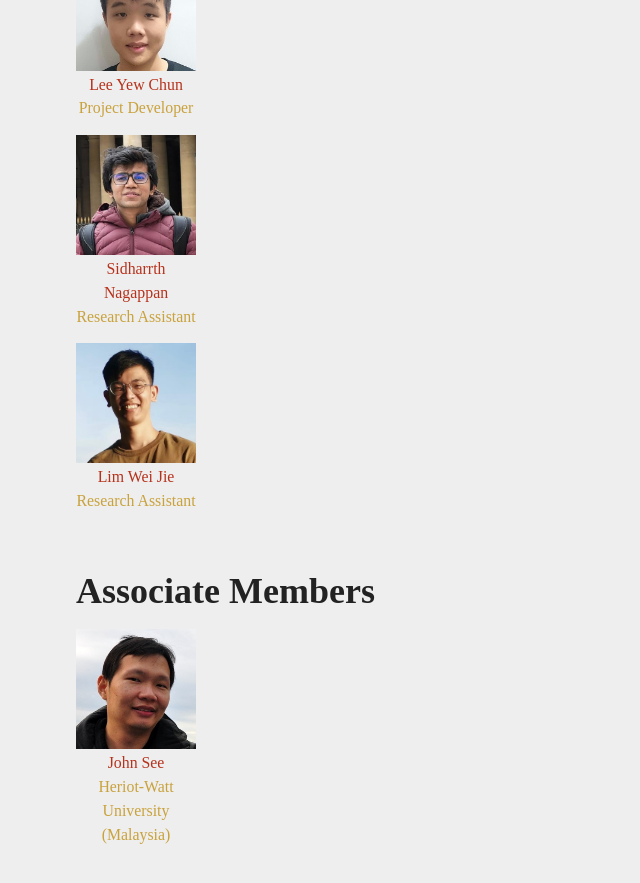
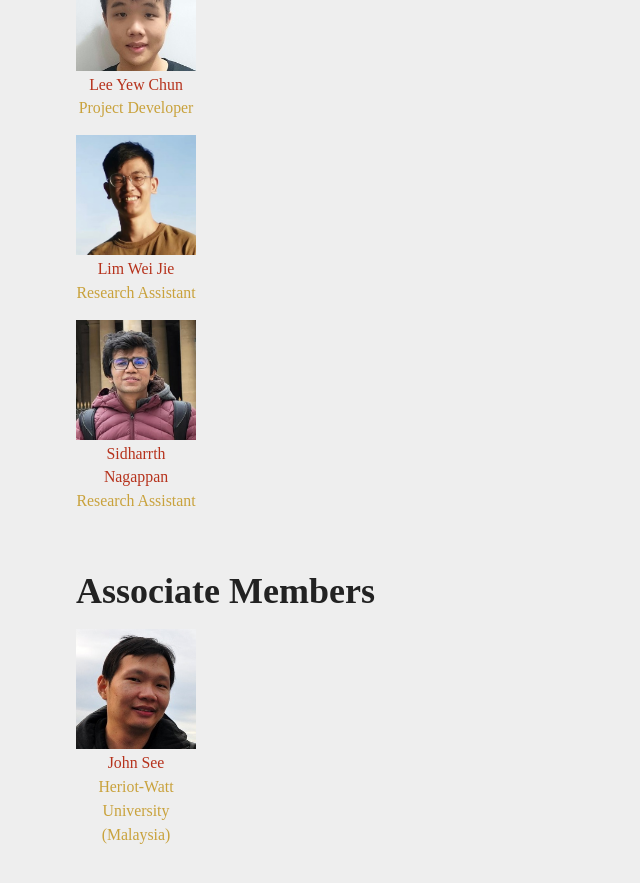
Before and after one commit to viprlab/viprlab.github.io, a Jekyll site: the page built from people.md, in a window 1280 px wide and 900 px high, scrolled down 2903 px. Shown: the top 883 px of the window, without its empty margins (0-640 px from the left). Built offline with Jekyll 4.4.1, drawn with Linux system fonts in a browser that asks for light colours.

Commit message:
Update people.md

```diff
--- a/people.md
+++ b/people.md
@@ -27,9 +27,8 @@ permalink: /people/
 ## Research Assistants / Project Developers
 {% include imagethumbnailblock.html url="/images/nerogan.jpg" caption="Gan Chee Yong" caption2="Project Developer" width="120px" height="120px"  %}
 {% include imagethumbnailblock.html url="/images/leeyc.jpg" caption="Lee Yew Chun" caption2="Project Developer" width="120px" height="120px"  %}
+{% include imagethumbnailblock.html url="/images/limweijie.jpg" caption="Lim Wei Jie" caption2="Research Assistant" width="120px" height="120px"  %}
 {% include imagethumbnailblock.html url="/images/sidharrthnagappan.jpg" caption="Sidharrth Nagappan" caption2="Research Assistant" width="120px" height="120px"  %}
-{% include imagethumbnailblock.html url="/images/limweijie.jpg" caption="Lim Wei Jie" caption2="Research Assistant" width="120px" height="120px"  %}
-
 
 ## Associate Members
 {% include imagethumbnailblock.html url="/images/johnsee.jpg" caption="John See" caption2="Heriot-Watt University (Malaysia)" width="120px" height="120px"  %}
```
